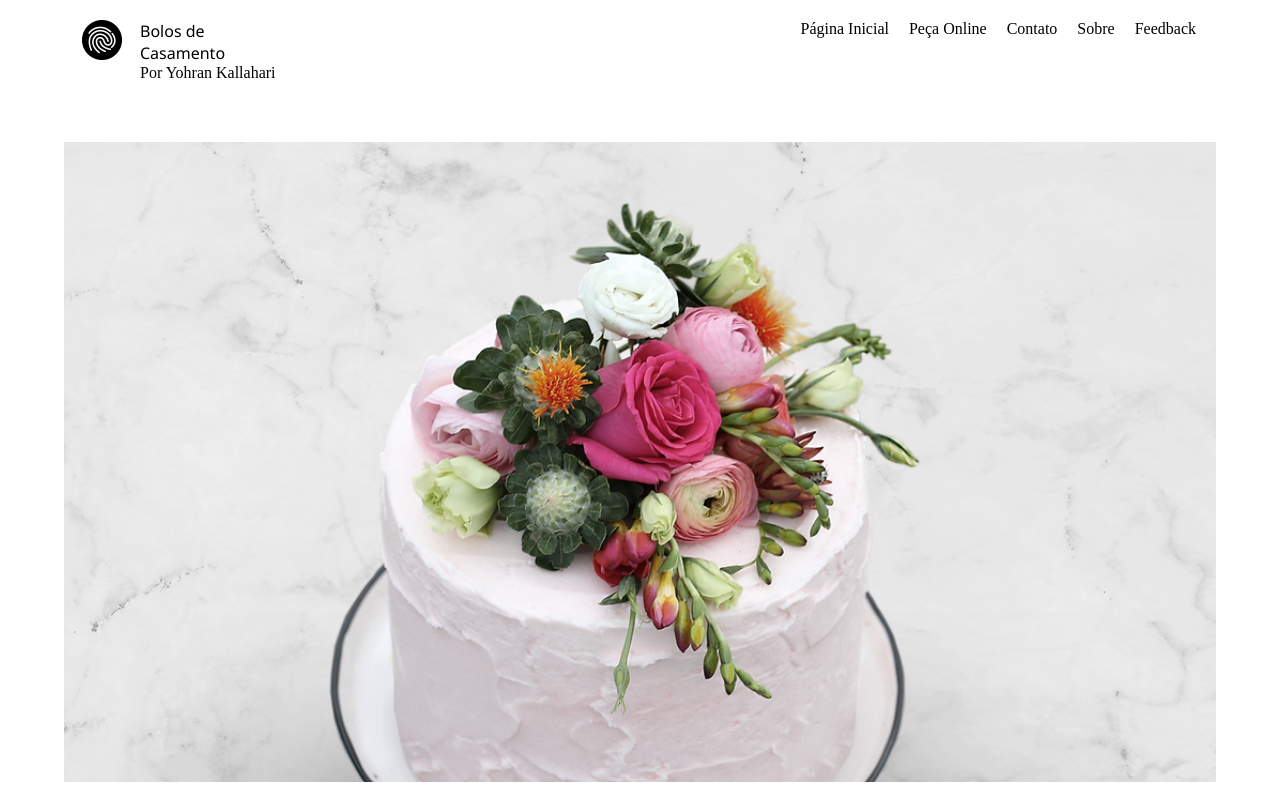
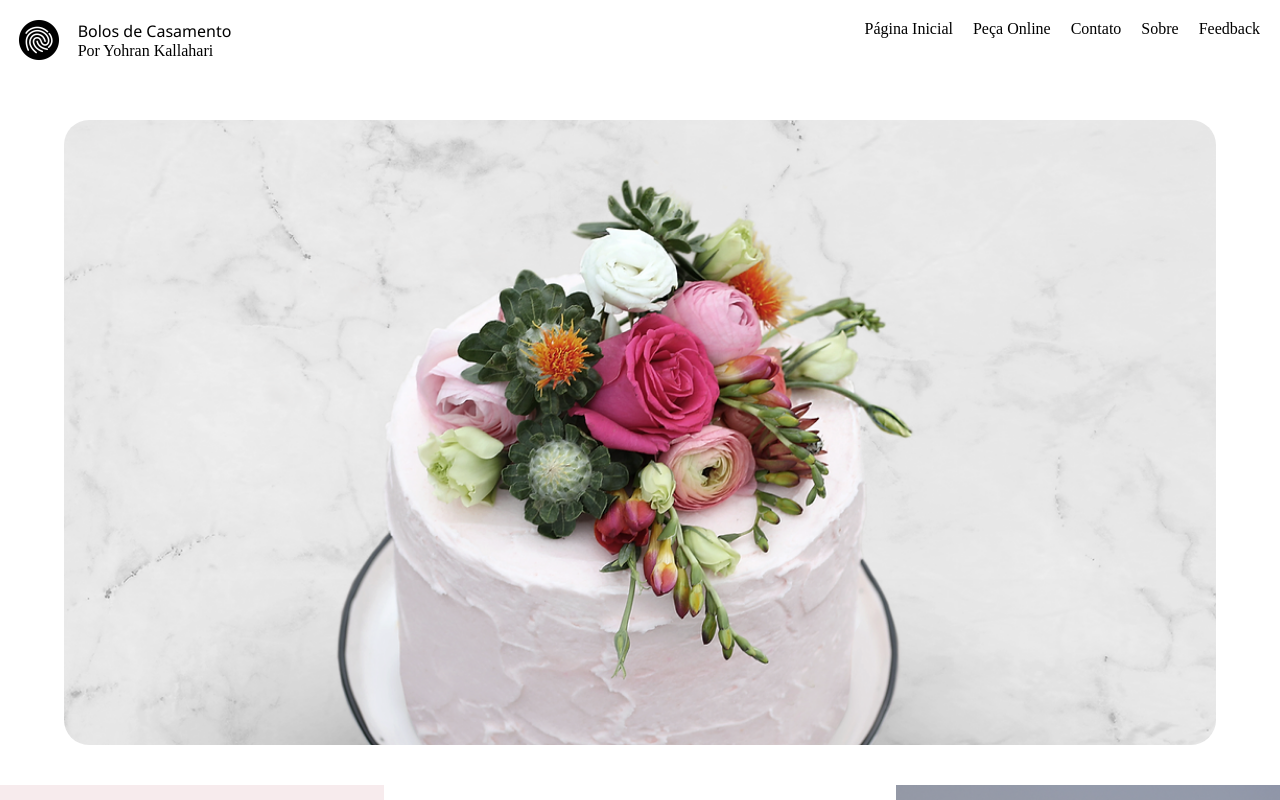
Before and after one commit to yohran1/srmackfly, a React (Create React App) app: page / in a window 1280 px wide. Shown: the top 800 px of the page. Built offline with nearby package versions, Linux system fonts and the light colour scheme.

Commit message:
Atualização no style

```diff
--- a/src/App.css
+++ b/src/App.css
@@ -5,9 +5,7 @@
   box-sizing: border-box;
   font-family: 'Times New Roman', Times, serif;
 }
-hr{
-  margin: 20px 20px;
-}
+
 .menu ul li{
   list-style: none;
 }
@@ -55,7 +53,7 @@ hr{
   padding: 10px;
 }
 .container{
-  max-width: 90vw;
+  max-width: 100vw;
   text-align: center;
   margin: auto;
   font-family: 'Franklin Gothic Medium', 'Arial Narrow', Arial, sans-serif;
@@ -68,13 +66,18 @@ hr{
   margin-bottom: 40px;
   background-color: transparent;
 }
-.c1{
+.bolo_capa{
+  width: 90%;
+  height: 30%;
+  margin: auto;
+}
+/* .c1{
   background-image: url('./IMG/bolo-layout-4.jpg');
   width: 90vw;
   background-position: center;
   background-size: cover;
   height: 80vh;
-}
+} */
 .arm{
   display: flex;
   width: 30vw;
--- a/src/Projeto.js
+++ b/src/Projeto.js
@@ -1,5 +1,5 @@
 import React from "react";
-
+import bolo_capa from './IMG/bolo-layout-4.jpg'
 
 export default function Projeto(props){
 
@@ -26,7 +26,8 @@ export default function Projeto(props){
             {/* ================================== NAV ========================================== */}
 
             <div className="conteudo">
-                <div className="c1"></div>
+                {/* <div className="c1"></div> */}
+                <img className="bolo_capa" src={bolo_capa} alt="Bolo" />
             </div>
 
             <div className="conteudo">
```
